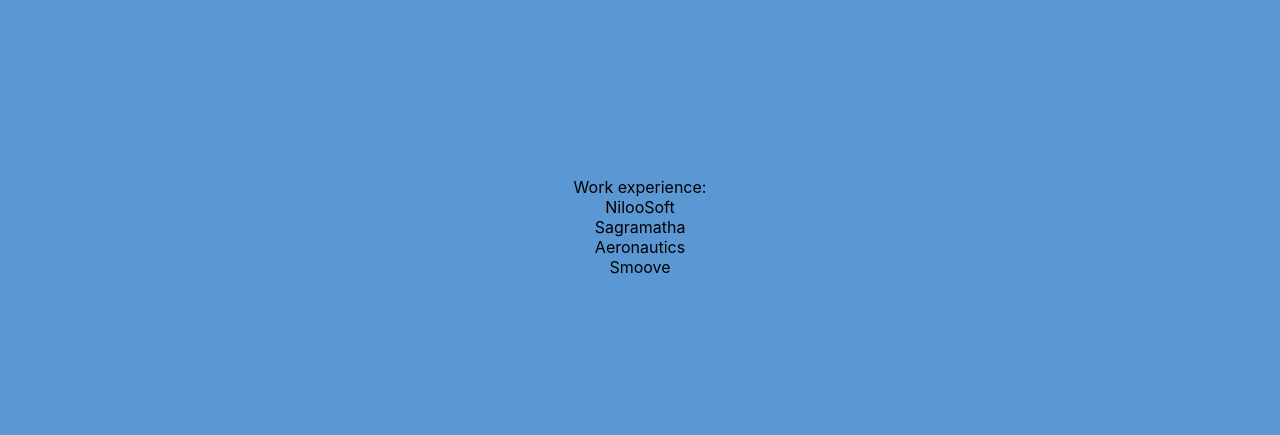
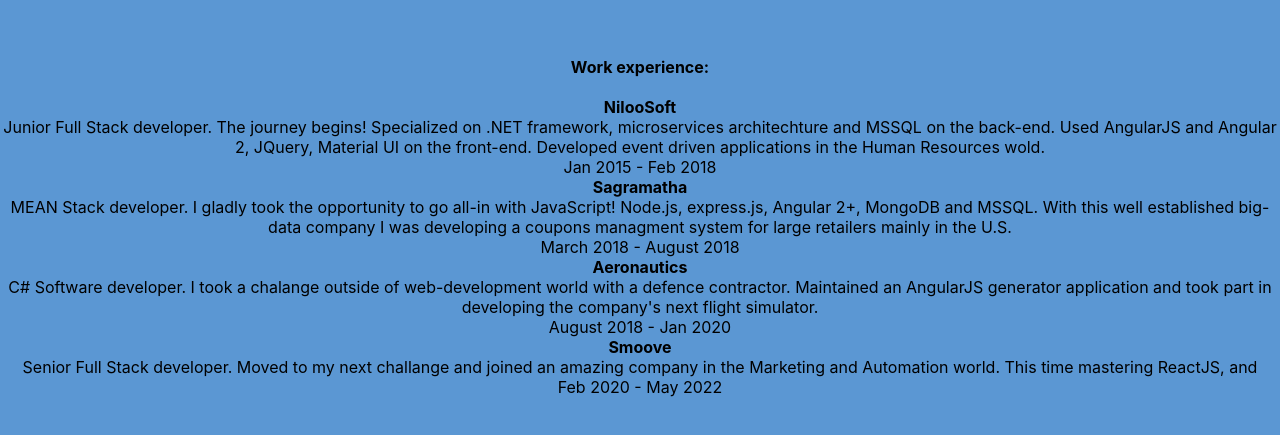
Before and after one commit to dshivrin/Portfolio, a React (Create React App) app: page / in a window 1280 px wide. Shown: the part 2573-3008 px from the top of the page. Built offline with nearby package versions, Linux system fonts and the light colour scheme; a web font is replaced by a local one.

Commit message:
Some content

```diff
--- a/src/Components/AboutMe/AboutMe.tsx
+++ b/src/Components/AboutMe/AboutMe.tsx
@@ -8,7 +8,7 @@
     <div className="container">
       <h1>ABOUT ME</h1>
       <p>
-       I'm a full-stack web developer since 2015. I
+       I'm a full-stack web developer since 2015. I'm an autodidact person.
       </p>
 
     </div>
--- a/src/Components/Experience/Experience.tsx
+++ b/src/Components/Experience/Experience.tsx
@@ -1,26 +1,54 @@
-
 import "./Experience.scss";
 
-const Experience = () =>{
+const Experience = () => {
   return (
     <div id="experience" className="container">
-      <p className="title">
-        Work experience:
-      </p>
+      {/* TODO: Animate the title */}
+      <h1 className="title">Work experience:</h1>
+      <br />
       <div className="workplace">
-        NilooSoft
+        <h3>NilooSoft</h3>
+        <p>
+          <span className="job-title">Junior Full Stack developer</span>. The
+          journey begins! Specialized on .NET framework, microservices
+          architechture and MSSQL on the back-end. Used AngularJS and Angular 2,
+          JQuery, Material UI on the front-end. Developed event driven
+          applications in the Human Resources wold.
+        </p>
+        <p>Jan 2015 - Feb 2018</p>
       </div>
       <div className="workplace">
-        Sagramatha
+        <h3>Sagramatha</h3>
+        <p>
+          <span className="job-title">MEAN Stack developer.</span> I gladly took
+          the opportunity to go all-in with JavaScript! Node.js, express.js,
+          Angular 2+, MongoDB and MSSQL. With this well established big-data
+          company I was developing a coupons managment system for large
+          retailers mainly in the U.S.
+        </p>
+        <p>March 2018 - August 2018</p>
       </div>
       <div className="workplace">
-        Aeronautics
+        <h3>Aeronautics</h3>
+        <p>
+          <span className="job-title">C# Software developer.</span> I took a
+          chalange outside of web-development world with a defence contractor.
+          Maintained an AngularJS generator application and took part in
+          developing the company's next flight simulator.
+        </p>
+        <p>August 2018 - Jan 2020</p>
       </div>
       <div className="workplace">
-        Smoove
+        <h3>Smoove</h3>
+        <p>
+          <span className="job-title">Senior Full Stack developer.</span> Moved
+          to my next challange and joined an amazing company in the Marketing
+          and Automation world. This time mastering ReactJS, and
+        </p>
+        <p>Feb 2020 - May 2022</p>
       </div>
     </div>
   );
-}
+};
 
 export default Experience;
```
